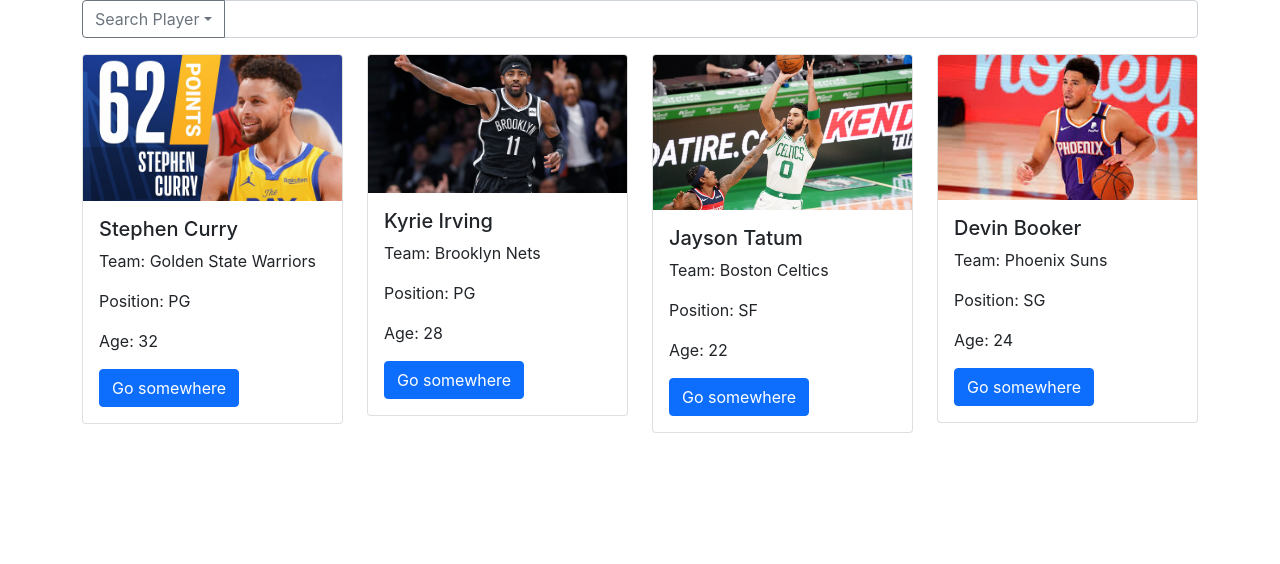
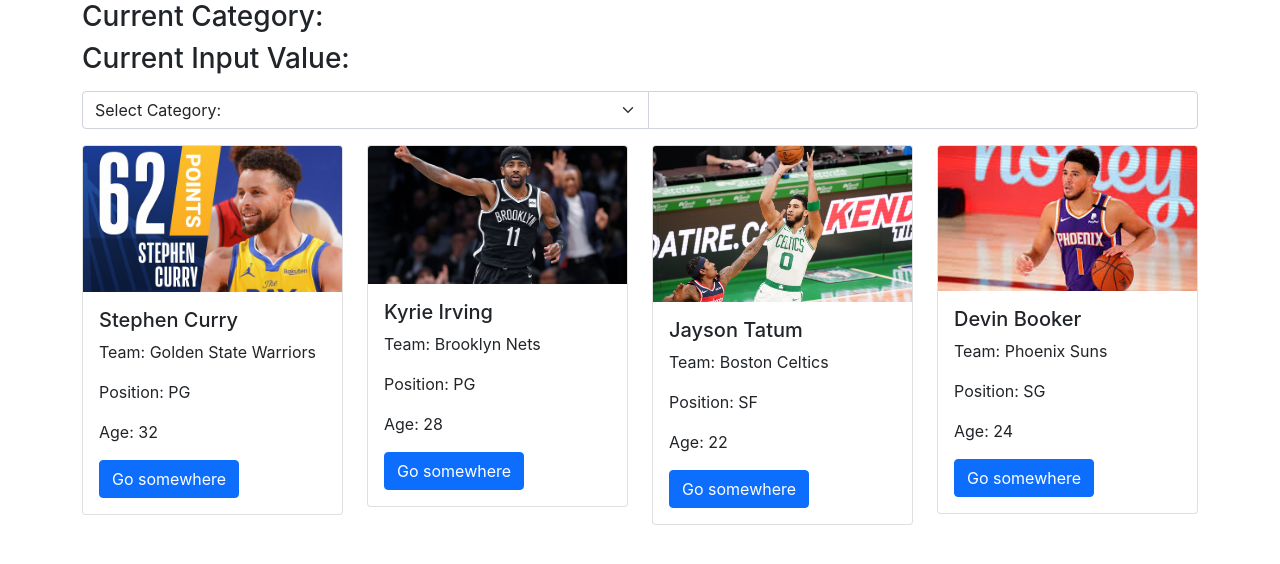
Before and after one commit to donnieevu/my-app, a React (Create React App) app: page / in a window 1280 px wide. Shown: the top 564 px of the page. Built offline with nearby package versions, Linux system fonts and the light colour scheme; the HTML template or start-up script is replaced by a standard one.

Commit message:
dropdown-filter feature completed

```diff
--- a/src/App.js
+++ b/src/App.js
@@ -10,29 +10,83 @@
 ];
 
 const App = () => {
+
   const [currentPlayers, setCurrentPlayers] = useState(players);
-  const handleChange = (event) => {
-    const searchedPlayer = event.target.value.toLowerCase();
-    console.log(searchedPlayer);
+  const [currentCategory, setCurrentCategory] = useState(null);
+  const [err, setErr] = useState(null);
+  const [currentSearchInputValue, setCurrentSearchInputValue] = useState(null);
+
+  const handleFilterPlayerInputSearch = (inputFieldValue) => {
+    console.log('input value:', inputFieldValue)
+    if (!currentCategory && inputFieldValue) {
+      setErr('Please Select a Category.')
+      return;
+    }
+    if (currentCategory && !inputFieldValue) {
+      setErr('')
+    }
+    if (!inputFieldValue) {
+      setCurrentPlayers(players);
+      return;
+    }
+    console.log('current category:', currentCategory);
+
+    if(currentCategory && inputFieldValue){
+      setCurrentSearchInputValue(inputFieldValue)
+      setCurrentPlayers(filteredPlayers)
+      return;
+    }
+
     const filteredPlayers = players.filter((player) => {
-      console.log(player.name.toLowerCase());
-      return player.name.toLowerCase().includes(searchedPlayer)
-    });
-    setCurrentPlayers(filteredPlayers)
+      console.log(player[currentCategory]);
+      return player[currentCategory].toString().includes(inputFieldValue)
+    })
+    setCurrentPlayers(filteredPlayers);
+    setCurrentSearchInputValue(inputFieldValue);
+  };
+
+  const handleCategorySelection = (category) => {
+    console.log(category);
+    if (category) {
+      setErr('')
+    }
+    setCurrentCategory(category);
+    if(!currentSearchInputValue){
+      setCurrentPlayers(players);
+      return;
+    }
+  //   const filteredPlayers = players.filter((player) => {
+  //     console.log(player[category]);
+  //     return player[category].toString().includes(currentSearchInputValue)
+  //   })
+  //   setCurrentPlayers(filteredPlayers);
   }
+
+  // const handleChange = (event) => {
+  //   const searchedPlayer = event.target.value.toLowerCase();
+  //   console.log(searchedPlayer);
+  //   const filteredPlayers = players.filter((player) => {
+  //     console.log(player.name.toLowerCase());
+  //     return player.name.toLowerCase().includes(searchedPlayer)
+  //   });
+  //   setCurrentPlayers(filteredPlayers)
+  // }
 
   return (
     <div className="container">
       <div className="row">
-        <div class="input-group mb-3">
-          <button class="btn btn-outline-secondary dropdown-toggle" type="button" data-bs-toggle="dropdown" aria-expanded="false">Search Player</button>
-          <ul class="dropdown-menu">
-            <li><a class="dropdown-item" href="#">Player Name</a></li>
-            <li><a class="dropdown-item" href="#">Team</a></li>
-            <li><a class="dropdown-item" href="#">Position</a></li>
-            <li><a class="dropdown-item" href="#">Age</a></li>
-          </ul>
-          <input type="text" class="form-control" aria-label="Text input with dropdown button" />
+        <div><h3> Current Category: {currentCategory}</h3></div>
+        <div><h3>Current Input Value: {currentSearchInputValue}</h3></div>
+        <div><h3>{err}</h3></div>
+        <div className="input-group mb-3">
+          <select class="form-select" aria-label="Default select example" onChange={(event) => handleCategorySelection(event.target.value)}>
+            <option selected value="">Select Category:</option>
+            <option value="name">Name</option>
+            <option value="team">Team</option>
+            <option value="position">Position</option>
+            <option value="age">Age</option>
+          </select>
+          <input type="text" class="form-control" aria-label="Text input with select option" onChange={(event) => handleFilterPlayerInputSearch(event.target.value)} />
         </div>
         {
           currentPlayers.map((player) => {
@@ -47,9 +101,11 @@
             </div>
           })
         }
+
       </div>
     </div>
   );
 }
 // make a dropdown that shows name team and position, whatever the drop down is, is what i want to filter find in the search bar.
+// on the dropdown, click the option that you want to filter by (name, team, position, age)
 export default App;
```
Also changed, not shown: 1 other file (tests, documents, lock files or other folders).
